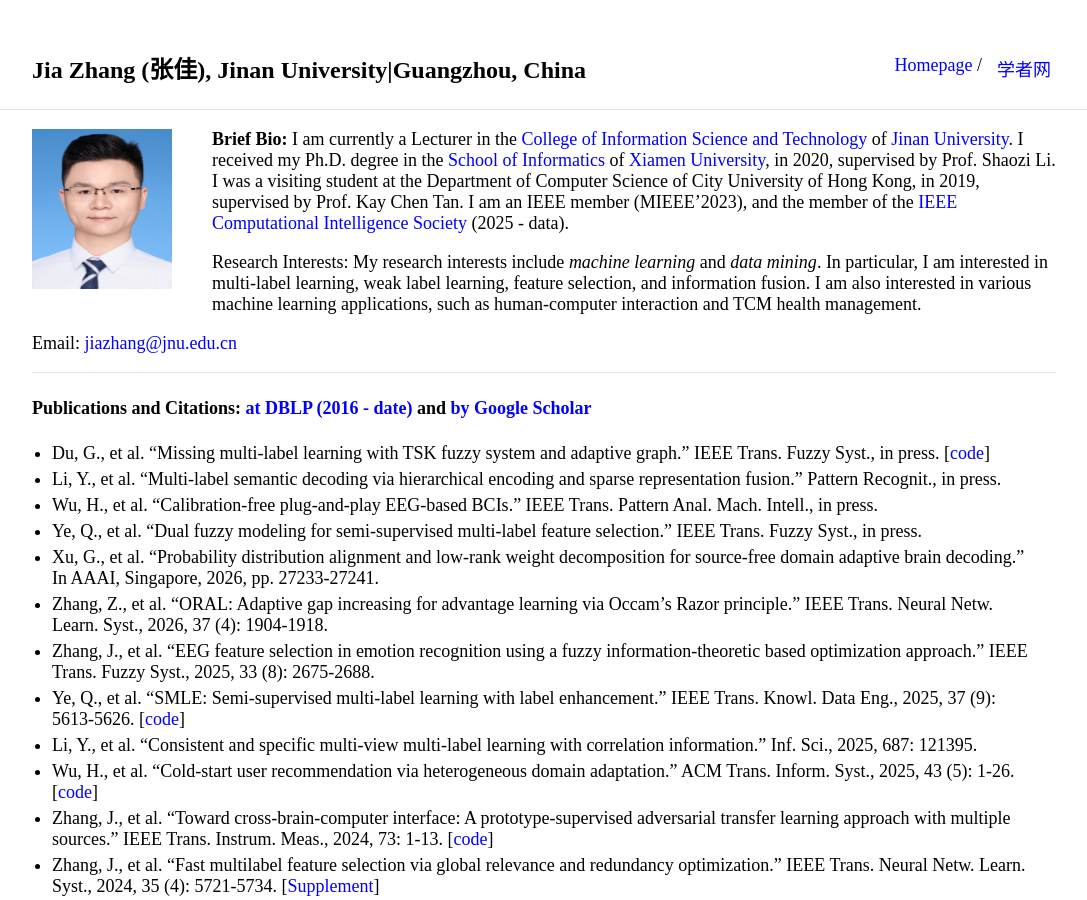
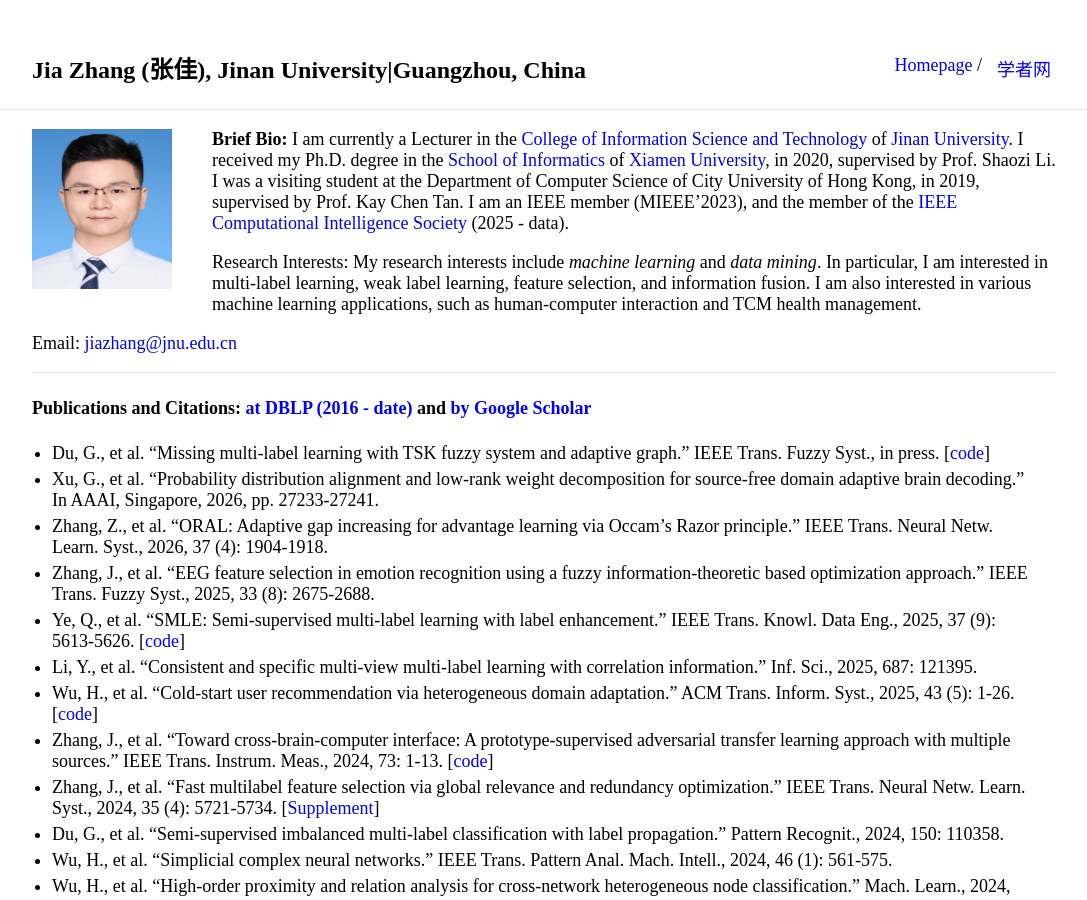
Before and after one commit to jiazhang-ml/jiazhang-ml.github.io, a Jekyll site: the page built from index.md, in a window 1280 px wide and 900 px high. Shown: the whole window, without its empty margins (96-1183 px from the left). Built offline with Jekyll 4.4.1, drawn with Linux system fonts in a browser that asks for light colours.

Commit message:
Update publication list in index.md
Removed several publications from the list in index.md.

```diff
--- a/index.md
+++ b/index.md
@@ -16,9 +16,6 @@ Email: [jiazhang@jnu.edu.cn](mailto:jiazhang@jnu.edu.cn)
 #### Publications and Citations: [at DBLP (2016 - date)](https://dblp.org/pid/80/2266-19.html) and [by Google Scholar](https://scholar.google.com.hk/citations?user=yBaTk-gAAAAJ&hl=en)
 
 * Du, G., et al. "Missing multi-label learning with TSK fuzzy system and adaptive graph." IEEE Trans. Fuzzy Syst., in press. [[code](https://github.com/wangao-ysu/M2FSAG)]
-* Li, Y., et al. "Multi-label semantic decoding via hierarchical encoding and sparse representation fusion." Pattern Recognit., in press.
-* Wu, H., et al. "Calibration-free plug-and-play EEG-based BCIs." IEEE Trans. Pattern Anal. Mach. Intell., in press.
-* Ye, Q., et al. "Dual fuzzy modeling for semi-supervised multi-label feature selection." IEEE Trans. Fuzzy Syst., in press.
 * Xu, G., et al. "Probability distribution alignment and low-rank weight decomposition for source-free domain adaptive brain decoding." In AAAI, Singapore, 2026, pp. 27233-27241.
 * Zhang, Z., et al. "ORAL: Adaptive gap increasing for advantage learning via Occam's Razor principle." IEEE Trans. Neural Netw. Learn. Syst., 2026, 37 (4): 1904-1918.
 * Zhang, J., et al. "EEG feature selection in emotion recognition using a fuzzy information-theoretic based optimization approach." IEEE Trans. Fuzzy Syst., 2025, 33 (8): 2675-2688.
```
